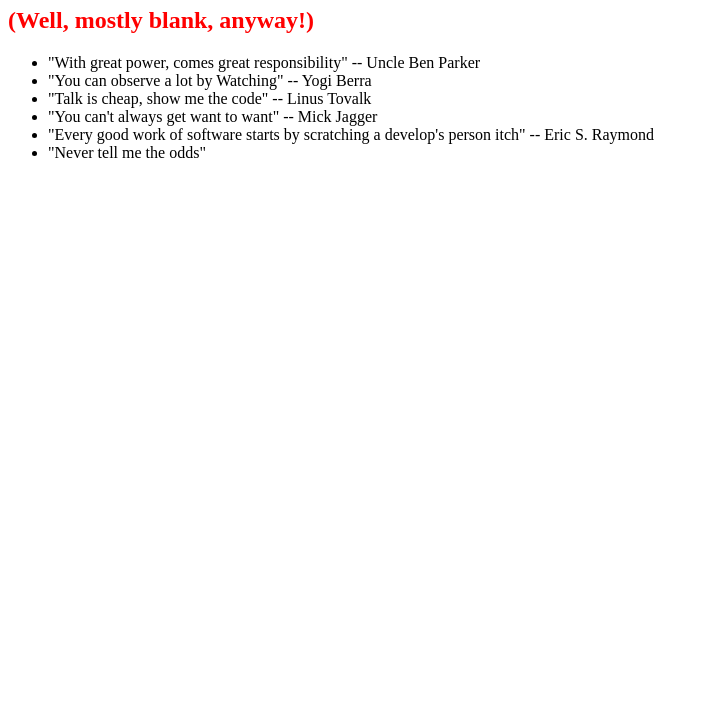
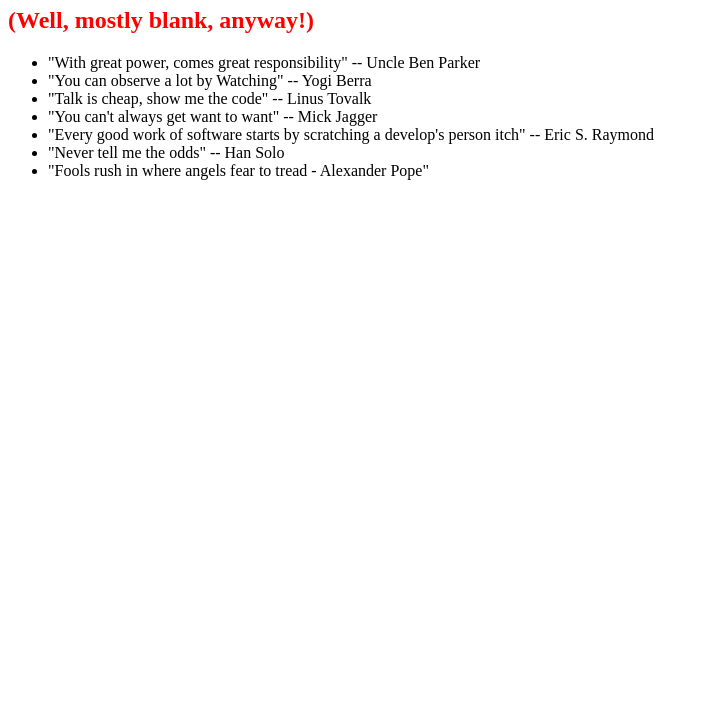
Before and after one commit to kiwisoup/openSAP_week3, a plain HTML site: page index.html in a window 1280 px wide. Shown: the part 73-800 px from the top of the page, without its empty margins (0-708 px from the left). Drawn offline with Linux system fonts and the light colour scheme.

Commit message:
Added quote by Alexander Pope

```diff
--- a/index.html
+++ b/index.html
@@ -14,7 +14,8 @@
 			<li>"Talk is cheap, show me the code" -- Linus Tovalk</li>
 			<li>"You can't always get want to want" -- Mick Jagger</li>
 			<li>"Every good work of software starts by scratching a develop's person itch" -- Eric S. Raymond</li>
-			<li>"Never tell me the odds" </li>
+			<li>"Never tell me the odds" -- Han Solo</li>
+			<li>"Fools rush in where angels fear to tread - Alexander Pope"</li>
 		</ul>
 	</body>
 </html>
```
